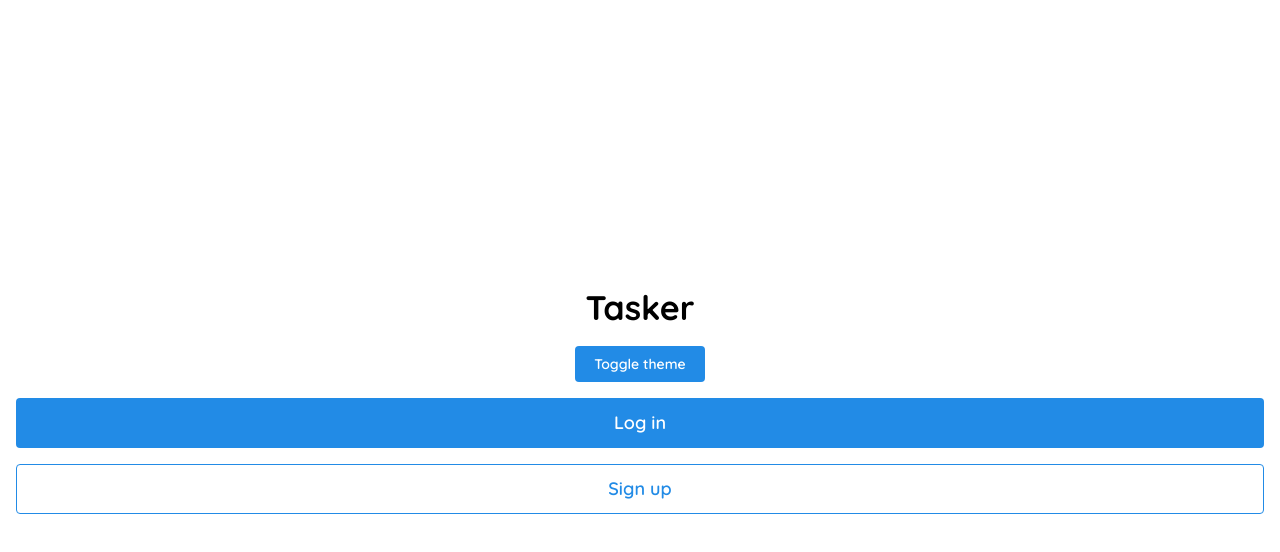
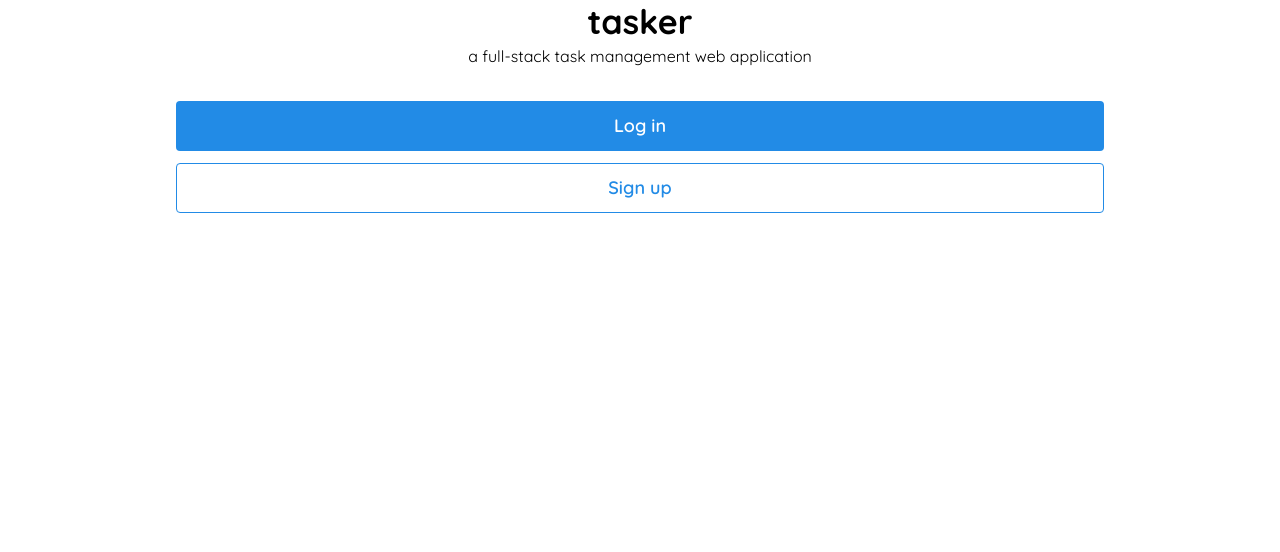
Before and after one commit to LinusOhl/tasker, a React (Vite) app in the folder client/: page / in a window 1280 px wide. Shown: the top 552 px of the page. Built offline with nearby package versions, Linux system fonts and the light colour scheme; no server answers.

Commit message:
Update the index page.

```diff
--- a/client/src/routes/Index.module.scss
+++ /dev/null
@@ -1,9 +0,0 @@
-.container {
-  display: flex;
-  flex-direction: column;
-  gap: 1rem;
-  justify-content: center;
-  align-items: center;
-  height: 100vh;
-  padding: 0 1rem;
-}
--- a/client/src/routes/index.tsx
+++ b/client/src/routes/index.tsx
@@ -1,14 +1,8 @@
-import { Button, Title, useMantineColorScheme } from "@mantine/core";
+import { Box, Button, Container, Flex, Text, Title } from "@mantine/core";
 import { createFileRoute, useNavigate } from "@tanstack/react-router";
-import classes from "./Index.module.scss";
 
 const Index = () => {
   const navigate = useNavigate();
-  const { colorScheme, setColorScheme } = useMantineColorScheme();
-
-  const toggleColorScheme = () => {
-    setColorScheme(colorScheme === "dark" ? "light" : "dark");
-  };
 
   const onLogIn = () => {
     navigate({ to: "/signin" });
@@ -20,11 +14,14 @@ const Index = () => {
   };
 
   return (
-    <div className={classes.container}>
-      <Title order={1}>Tasker</Title>
+    <Container>
+      <Flex direction={"column"} gap={"xl"} align={"center"}>
+        <Box ta={"center"}>
+          <Title order={1}>tasker</Title>
+          <Text>a full-stack task management web application</Text>
+        </Box>
 
-      <Button onClick={toggleColorScheme}>Toggle theme</Button>
-
+        <Flex direction={"column"} gap={"sm"} w={"100%"}>
           <Button size="lg" variant="filled" onClick={onLogIn} fullWidth>
             Log in
           </Button>
@@ -32,7 +29,9 @@ const Index = () => {
           <Button size="lg" variant="outline" onClick={onSignUp} fullWidth>
             Sign up
           </Button>
-    </div>
+        </Flex>
+      </Flex>
+    </Container>
   );
 };
 
```
Lines whose indentation alone changed are shown as unchanged.
